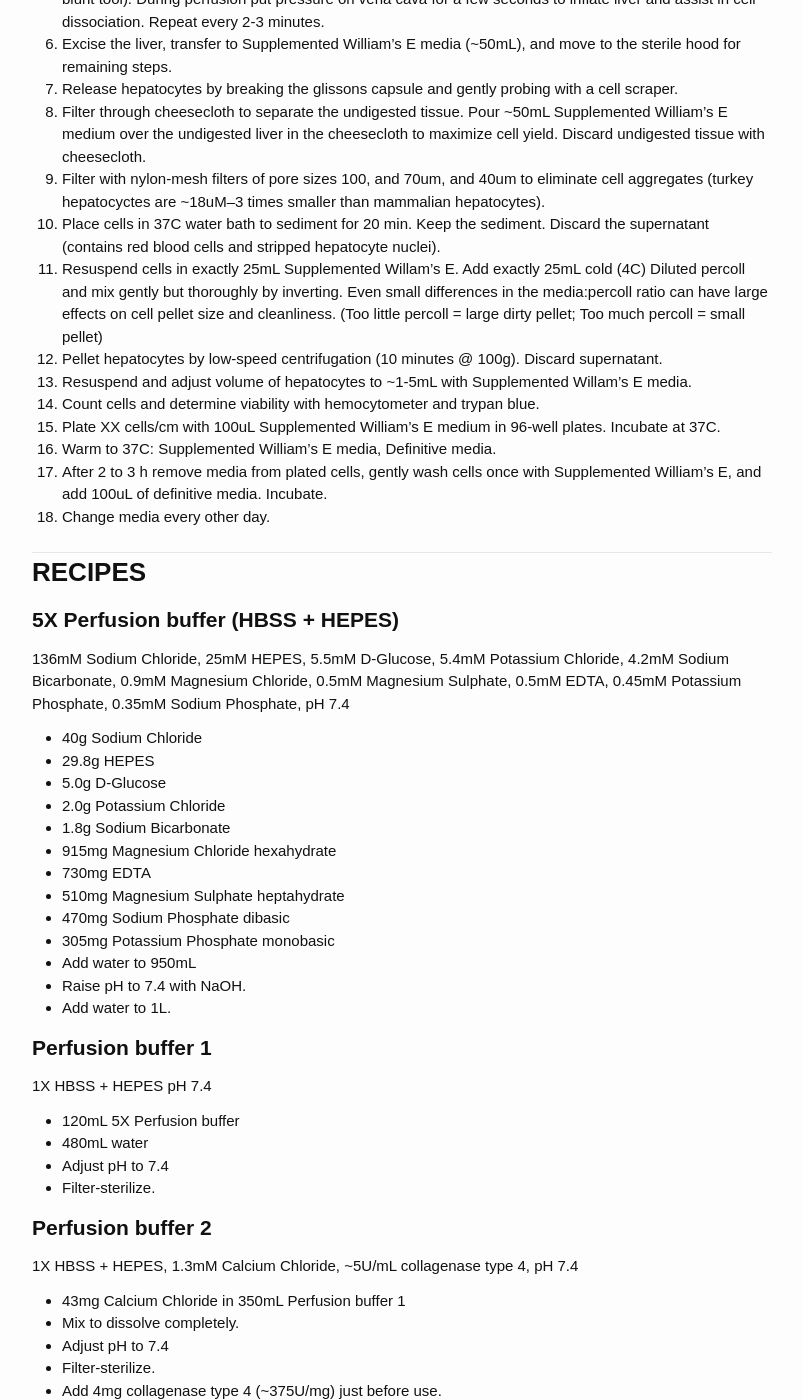
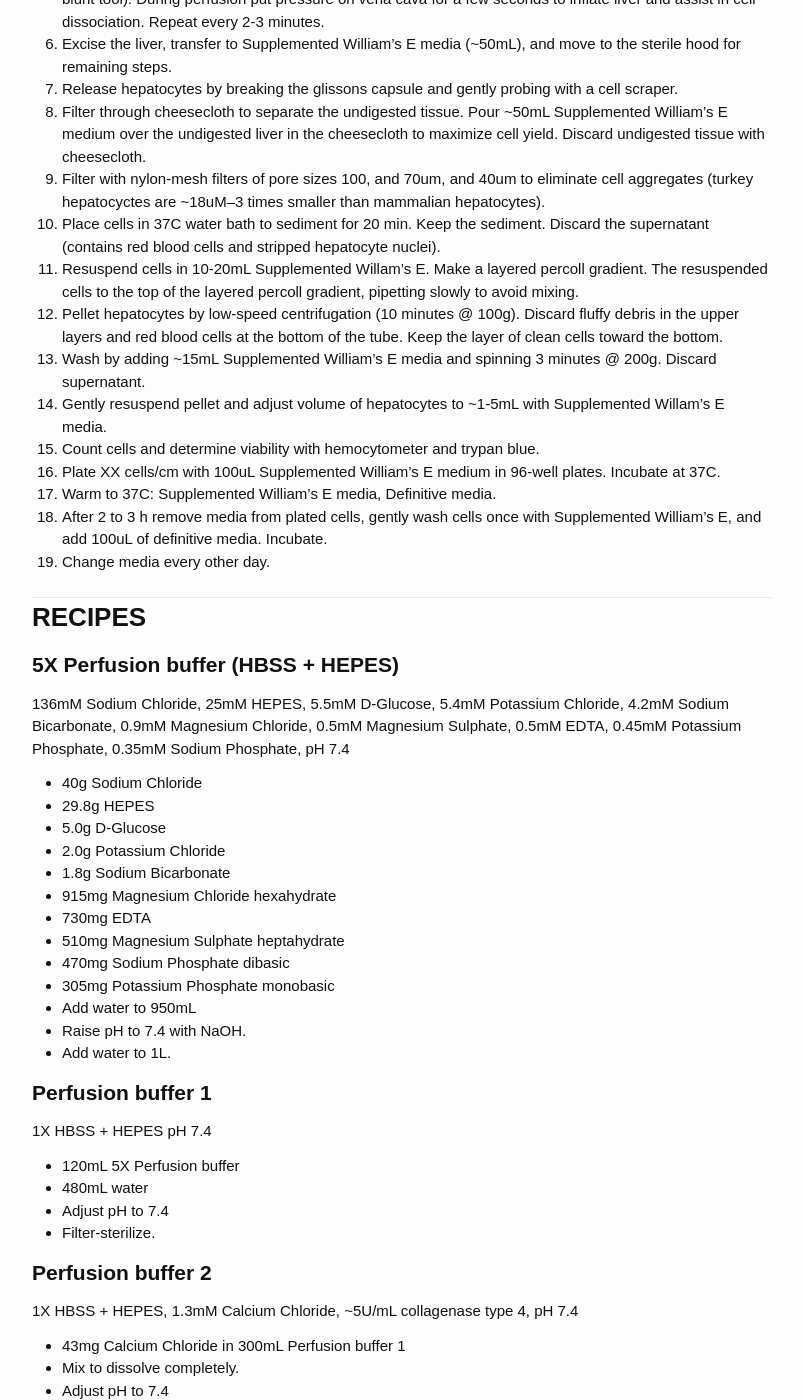
Before and after one commit to aduffy70/Protocols, a Jekyll site: the page built from Turkey_liver_cell_isolation.md, in a window 1280 px wide and 1400 px high, scrolled down 399 px. Shown: the whole window, without its empty margins (238-1041 px from the left). Built offline with Jekyll 4.4.1, drawn with Linux system fonts in a browser that asks for light colours; some web fonts are replaced; some of the changed text lies outside the part shown.

Commit message:
Update for different collagenase strength and for percoll gradients.

```diff
--- a/Turkey_liver_cell_isolation.md
+++ b/Turkey_liver_cell_isolation.md
@@ -16,9 +16,10 @@
 1. Filter through cheesecloth to separate the undigested tissue. Pour ~50mL Supplemented William’s E medium over the undigested liver in the cheesecloth to maximize cell yield. Discard undigested tissue with cheesecloth.
 1. Filter with nylon-mesh filters of pore sizes 100, and 70um, and 40um to eliminate cell aggregates (turkey hepatocyctes are ~18uM--3 times smaller than mammalian hepatocytes).
 1. Place cells in 37C water bath to sediment for 20 min. Keep the sediment. Discard the supernatant (contains red blood cells and stripped hepatocyte nuclei).
-1. Resuspend cells in exactly 25mL Supplemented Willam's E. Add exactly 25mL cold (4C) Diluted percoll and mix gently but thoroughly by inverting. Even small differences in the media:percoll ratio can have large effects on cell pellet size and cleanliness. (Too little percoll = large dirty pellet; Too much percoll = small pellet)
-1. Pellet hepatocytes by low-speed centrifugation (10 minutes @ 100g). Discard supernatant.
-1. Resuspend and adjust volume of hepatocytes to ~1-5mL with Supplemented Willam's E media.
+1. Resuspend cells in 10-20mL Supplemented Willam's E. Make a layered percoll gradient. The resuspended cells to the top of the layered percoll gradient, pipetting slowly to avoid mixing.
+1. Pellet hepatocytes by low-speed centrifugation (10 minutes @ 100g). Discard fluffy debris in the upper layers and red blood cells at the bottom of the tube. Keep the layer of clean cells toward the bottom.
+1. Wash by adding ~15mL Supplemented William's E media and spinning 3 minutes @ 200g. Discard supernatant.
+1. Gently resuspend pellet and adjust volume of hepatocytes to ~1-5mL with Supplemented Willam's E media.
 1. Count cells and determine viability with hemocytometer and trypan blue.
 1. Plate XX cells/cm with 100uL Supplemented William’s E medium in 96-well plates. Incubate at 37C.
 1. Warm to 37C: Supplemented William's E media, Definitive media.
@@ -54,11 +55,11 @@
 ## Perfusion buffer 2
 1X HBSS + HEPES, 1.3mM Calcium Chloride, ~5U/mL collagenase type 4, pH 7.4
 
-  * 43mg Calcium Chloride in 350mL Perfusion buffer 1
+  * 43mg Calcium Chloride in 300mL Perfusion buffer 1
   * Mix to dissolve completely.
   * Adjust pH to 7.4
   * Filter-sterilize.
-  * Add 4mg collagenase type 4 (~375U/mg) just before use.
+  * Add 5mg collagenase type 4 (~305U/mg) just before use.
 
 ## Supplemented William’s E media
 100U/mL penicillin/streptomycin, 10ug/mL insulin
@@ -86,3 +87,15 @@
   * 100mL 1X HBSS + HEPES
   * Adjust pH to 7.4 with 30% HCl (it should take ~250uL).
   * Note- Only use exactly 30% HCL for this! If you use a stronger or weaker solution the final percoll% will be different. Even small changes to the percoll% will have large effects on the size and cleanliness of the cell pellet.
+
+## Layered percoll gradient
+
+Make 10mL each of 22.5%, 20%, and 17.5% percoll, using Supplemented William's media or Buffer 1 (to make the layer different colors to see that they aren't mixing):
+
+| % percoll | Add 45% percoll | add Supplemented William's media or Buffer 1 |
+| --------- | --------------- | -------------------------------- |
+| 22.5%   | 5uL  | 5uL WSM |
+| 20% | 4.4uL | 5.4uL Buffer 1 |
+| 17.5% | 3.8uL | 6.2uL WSM |
+
+Starting with the lowest concentration carefully layer from the bottom up.
```
